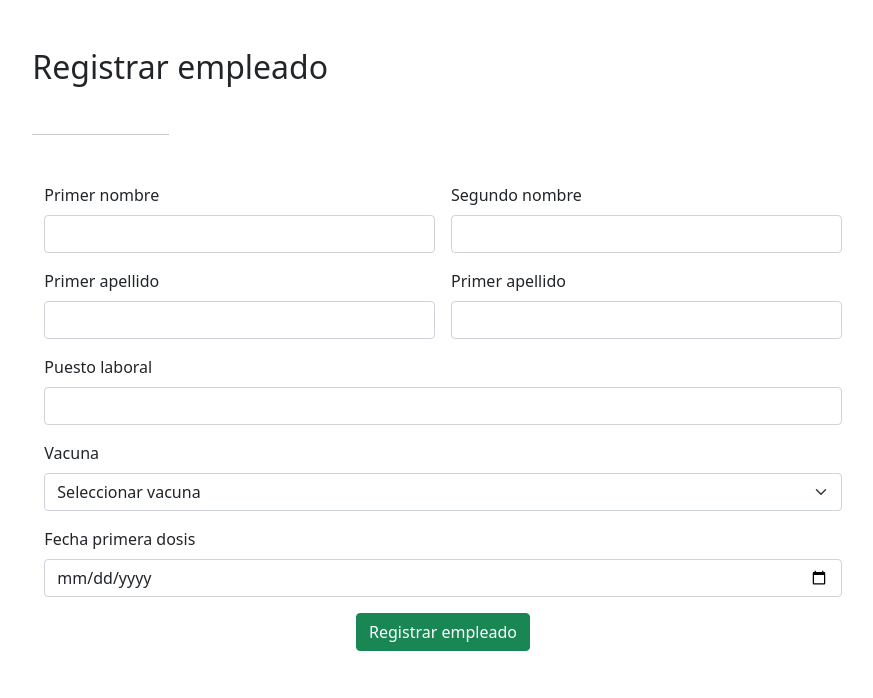
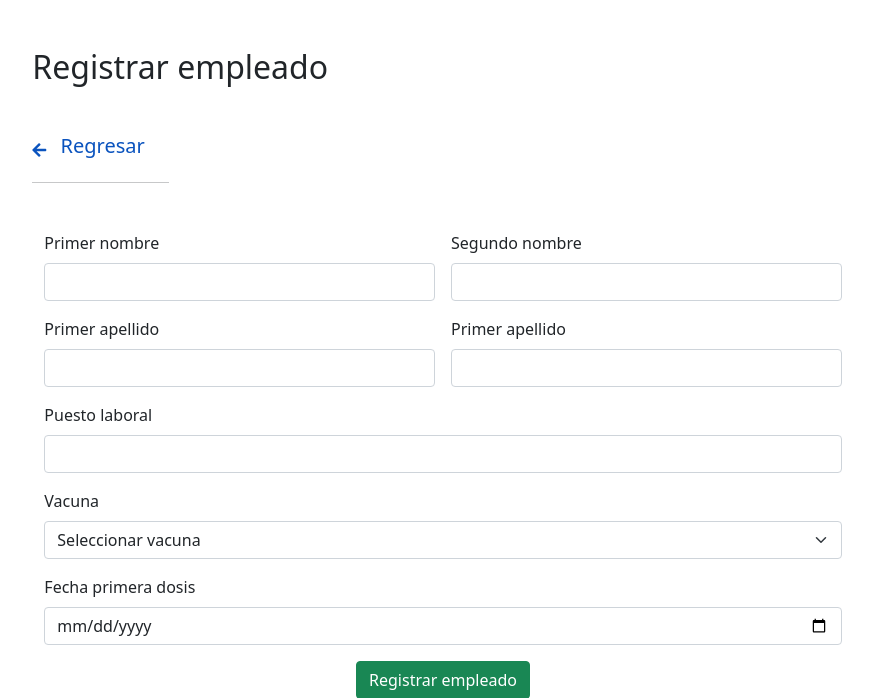
Before and after one commit to ozarac/control-vacunas, a PHP site: page /index.php?c=empleados&a=new in a window 1280 px wide. Shown: the part 125-823 px from the top of the page, without its empty margins (197-1070 px from the left). Run offline with PHP 8.4, Linux system fonts and the light colour scheme; some libraries are stand-ins or nearby versions.

Commit message:
Enlace regresar

```diff
--- a/views/empleados/empleados_nuevo.php
+++ b/views/empleados/empleados_nuevo.php
@@ -52,7 +52,12 @@
         <div class="mb-5">
             <h2>Registrar empleado</h2>
         </div>
-
+        <a href="index.php" class="d-flex align-items-center text-dark text-decoration-none">
+            <span style="margin-right: 10px; color:#0a53be;">
+              <i class="fas fa-arrow-left"></i>
+            </span>&nbsp;
+            <h5 style="color: #0a53be;">Regresar</h5>
+        </a>
         <hr class="col-3 col-md-2 mb-5">
         <div class="container-fluid">
             <form class="row g-3" id="save" name="save" method="POST" action="index.php?c=empleados&a=save" autocomplete="off">
@@ -79,7 +84,7 @@
                 <div class="col-md-12">
                     <label for="vacuna_id" class="form-label">Vacuna</label>
                     <select id="vacuna_id" name="vacuna_id" class="form-select" aria-label="Seleccionar vacuna" required>
-                        <option selected>Seleccionar vacuna</option>
+                        <option disabled selected>Seleccionar vacuna</option>
                         <option value="1">Sinopharm</option>
                         <option value="2">AstraZeneca</option>
                         <option value="3">Sputnik V</option>
@@ -100,6 +105,7 @@
                 </div>
             </form>
         </div>
+
     </main>
     <footer class="pt-5 my-5 text-muted border-top">
         Stuart Carazo &middot; &copy; 2021
```
Also changed, not shown: views/empleados/empleados_modifica.php (+6 -1 lines).
